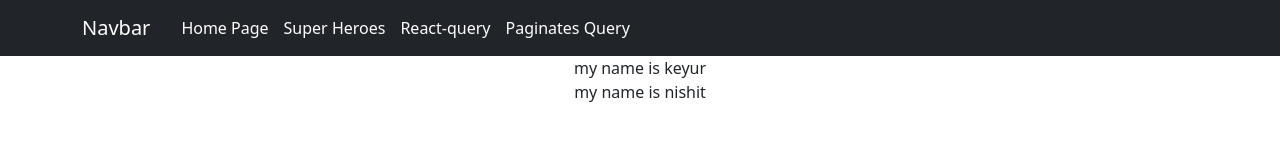
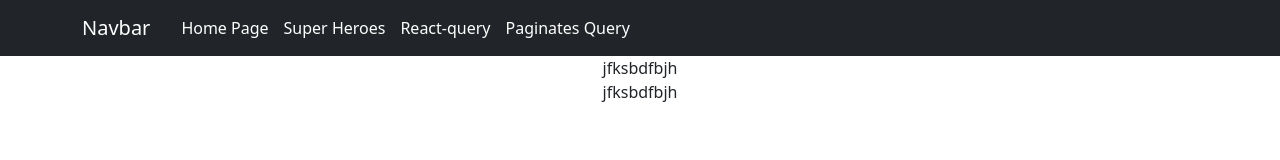
Before and after one commit to keyur6021/react-query, a React (Create React App) app: page / in a window 1280 px wide. Shown: the top 160 px of the page. Built offline with nearby package versions, Linux system fonts and the light colour scheme.

Commit message:
testing commit

```diff
--- a/src/components/HomePage.js
+++ b/src/components/HomePage.js
@@ -16,8 +16,8 @@ const HomePage = () => {
 
     return (
         <div>
-            <div> my name is keyur </div>
-            <div> my name is nishit </div>
+            <div>jfksbdfbjh</div>
+            <div>jfksbdfbjh</div>
             {/* {_.map(data?.data, (data) => {
                 return data.alterEgo
             })} */}
```
